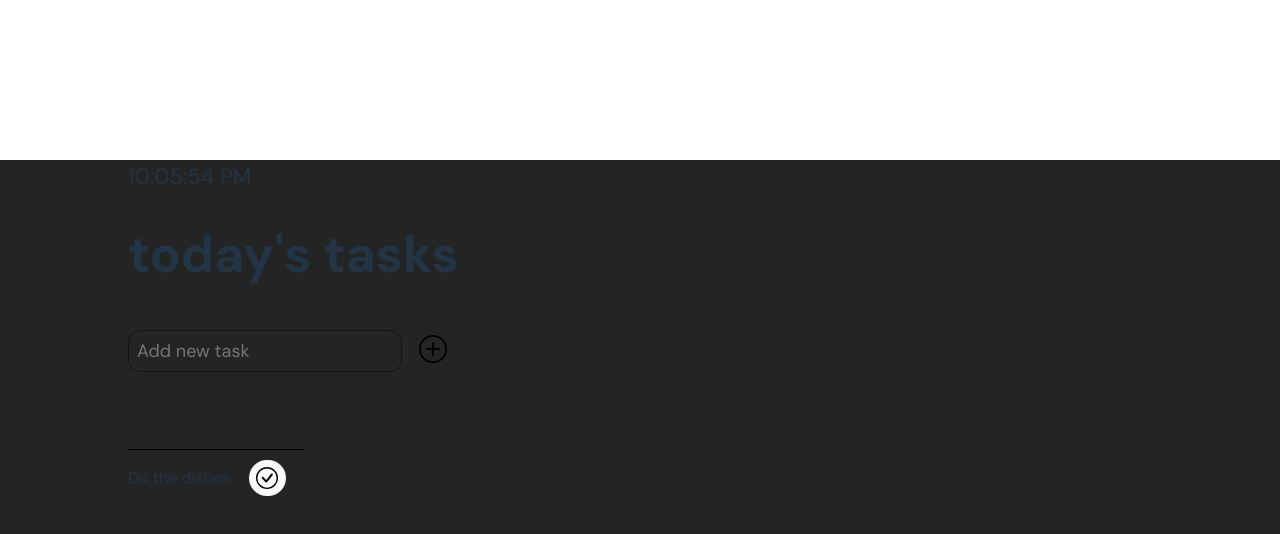
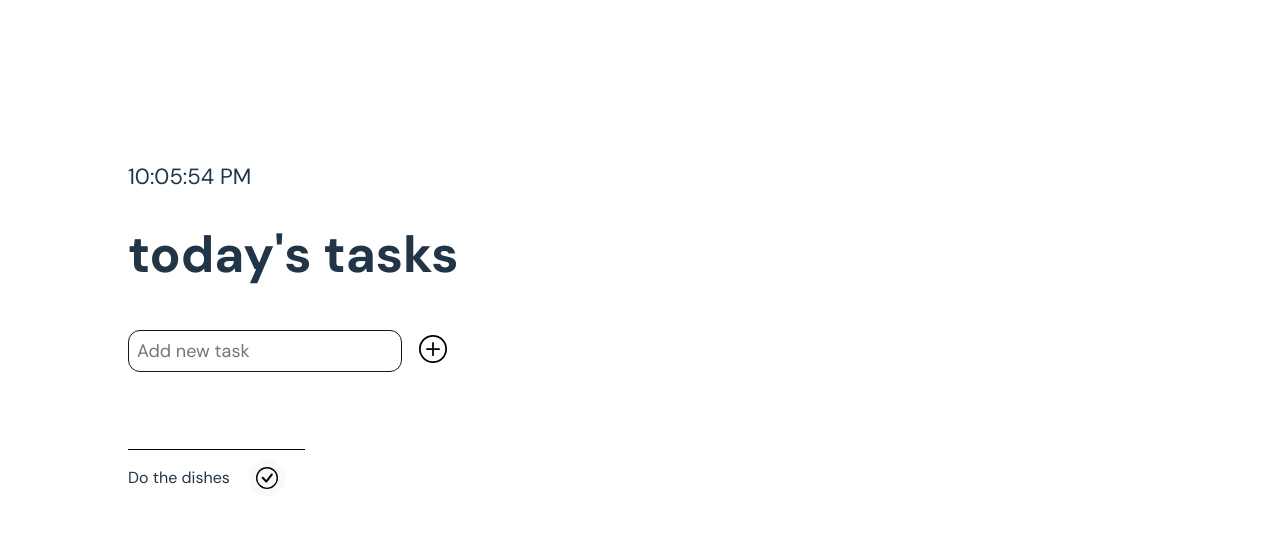
Before and after one commit to kaialiani/TaskR, a React (Vite) app: page / in a window 1280 px wide. Shown: the top 534 px of the page. Built offline with nearby package versions, Linux system fonts and the light colour scheme.

Commit message:
fixed theme switching

```diff
--- a/src/App.css
+++ b/src/App.css
@@ -58,11 +58,11 @@ input {
   border-radius: 12px;
   border: 1.5px solid #141414;
   font-family: "DM Sans", sans-serif;
-  background-color: #242424;
+  background-color: transparent;
 }
 
 input:focus-visible {
-  border: 0.8px solid red;
+  border: 0.8px solid var(--red);
 }
 
 li {
--- a/src/components/Form.jsx
+++ b/src/components/Form.jsx
@@ -3,6 +3,7 @@ function Form(props) {
     e.preventDefault();
     props.addTask(e.target.elements.task.value);
   }
+
   return (
     <form onSubmit={submit}>
       <br />
--- a/src/index.css
+++ b/src/index.css
@@ -7,7 +7,6 @@
 
   color-scheme: light dark;
   color: rgba(255, 255, 255, 0.87);
-  background-color: #242424;
 
   font-synthesis: none;
   text-rendering: optimizeLegibility;
@@ -28,7 +27,6 @@ a:hover {
 
 body {
   margin: 0;
-  background-color: #242424;
 }
 
 h1 {
@@ -53,10 +51,6 @@ button:hover {
   background-color: var(--red);
   transition: 0.2s ease;
 }
-button:focus,
-button:focus-visible {
-  outline: 4px auto var(--red);
-}
 
 @media (prefers-color-scheme: light) {
   :root {
```
